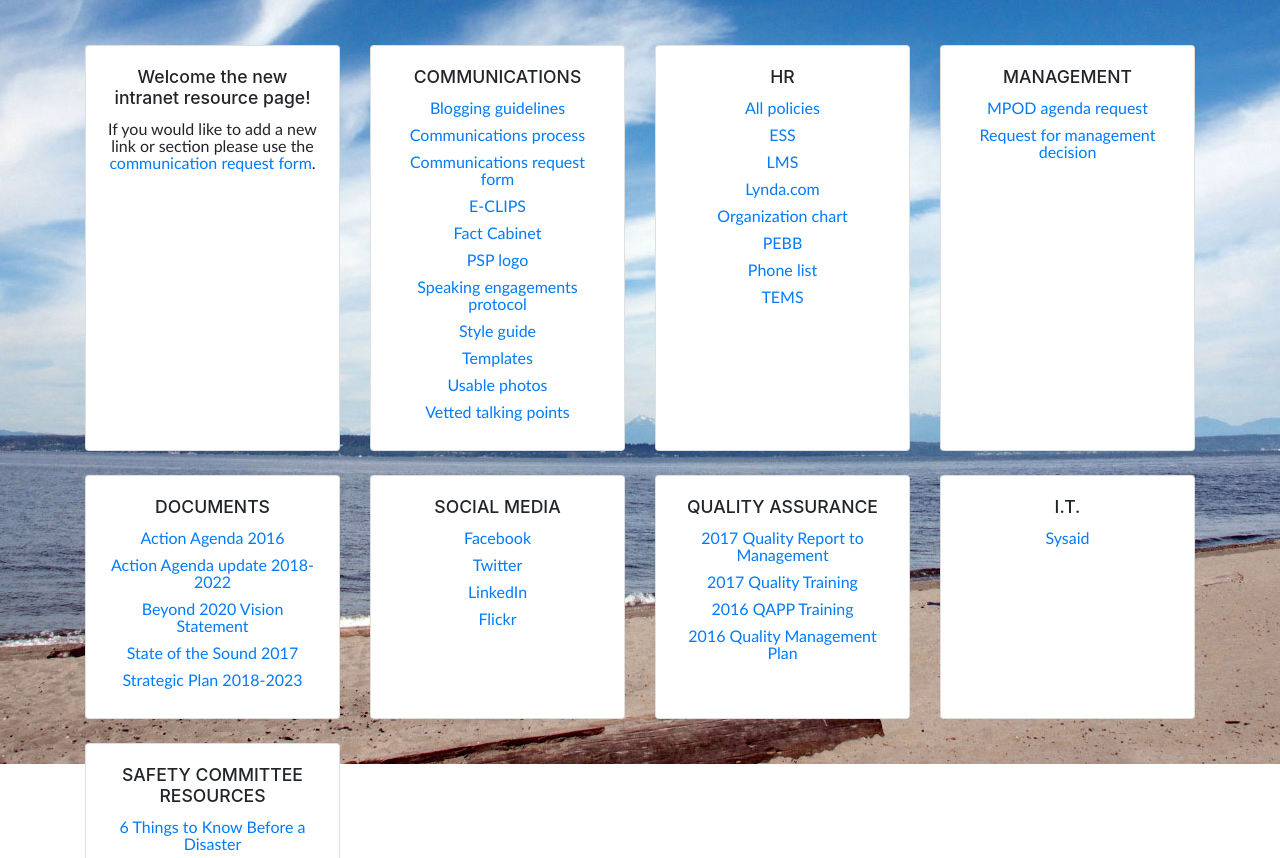
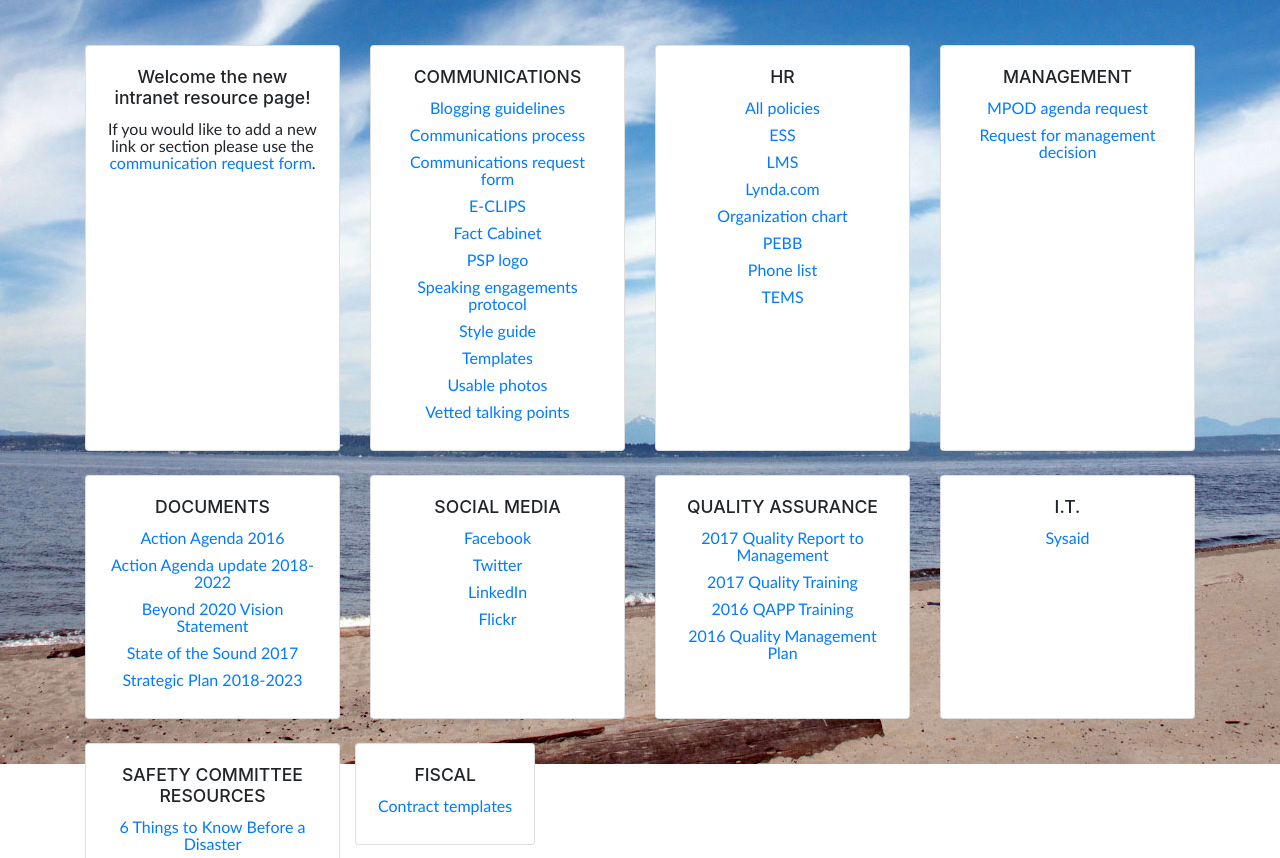
Before and after one commit to caneballante/Intranet, a website: page index.html in a window 1280 px wide. Shown: the part 83-941 px from the top of the page. Drawn offline with Linux system fonts and the light colour scheme.

Commit message:
added fiscal box

```diff
--- a/_notes/dwsync.xml
+++ b/_notes/dwsync.xml
@@ -1,4 +1,4 @@
 <?xml version="1.0" encoding="utf-8" ?>
 <dwsync>
-<file name="index.html" server="192.168.249.9" local="3613142014" remote="3613141980" Dst="-1" />
+<file name="index.html" server="192.168.249.9" local="3614015426" remote="3614015400" Dst="-1" />
 </dwsync>
--- a/index.html
+++ b/index.html
@@ -178,7 +178,7 @@
 		</div>
 
 
-			<div class="col-lg-3 col-md-6 mb-4">
+	  <div class="col-lg-3 col-md-6 mb-4">
 			<div class="card">
 				<div class="card-body">
 					<h5 class="card-title">SAFETY COMMITTEE RESOURCES</h5>
@@ -198,6 +198,14 @@
 
 
 
+      <div class="card">
+	          <div class="card-body">
+	            <h5 class="card-title">FISCAL</h5>
+	            <!--<p class="card-text">Some quick example text to build on the card title and make up the bulk of the card's content.</p>-->
+	            <p><a href="https://pspwa.box.com/s/0nup7j474f85q1o9n8yjjqrcmn3orgkw" target="new" class="card-link">Contract templates</a></p>
+
+        </div>
+      </div>
 	</div>
 	<!-- /.row -->
 
```
